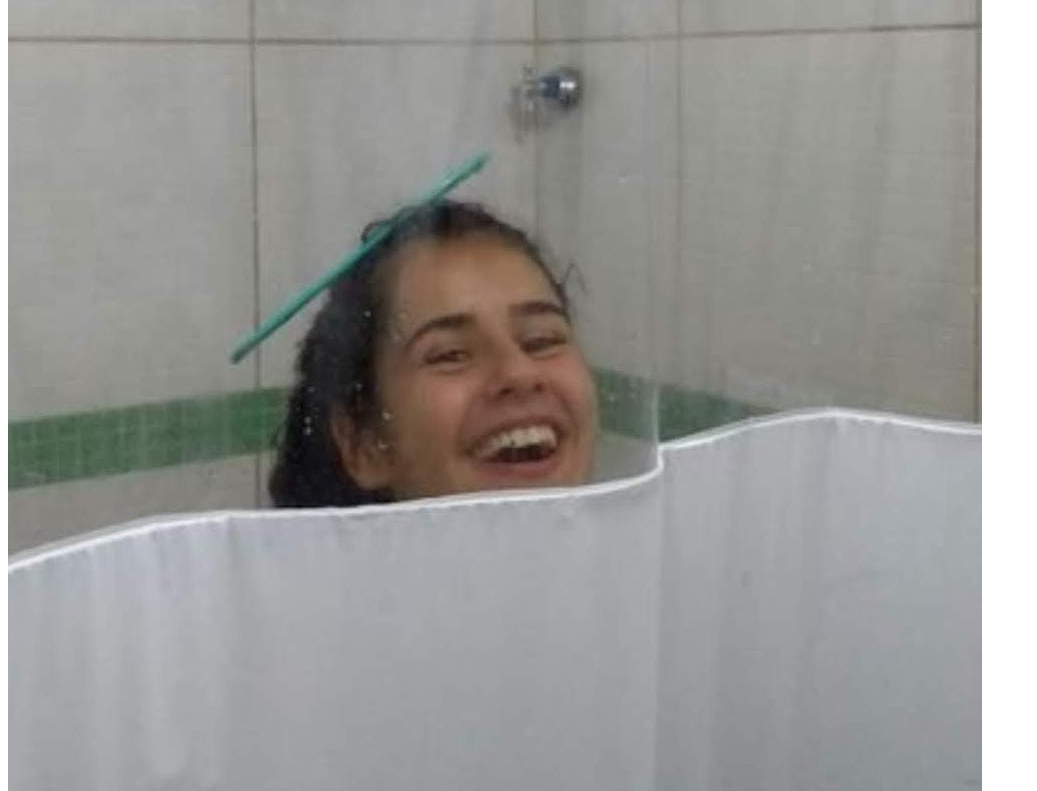
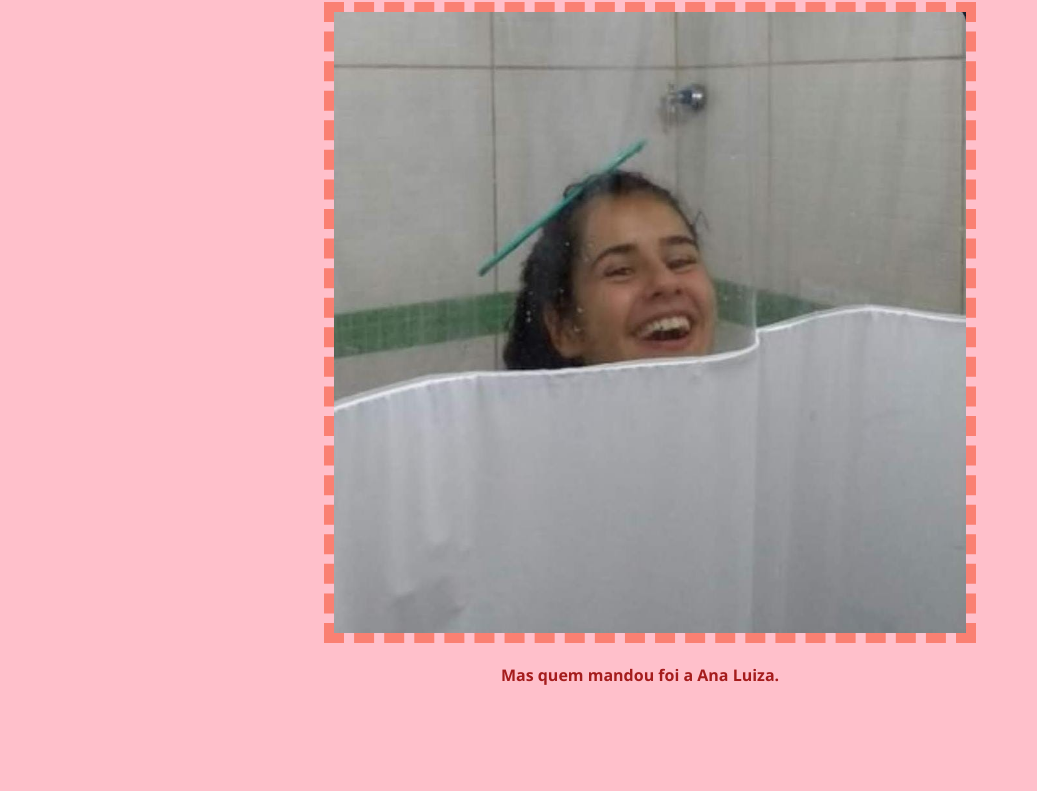
Before and after one commit to juliabarrosg/banho, a plain HTML site: page index.html in a window 1280 px wide. Shown: the part 124-915 px from the top of the page, without its empty margins (0-1037 px from the left). After the commit the page ends 826 px from the top, so only its background shows below. Drawn offline with Linux system fonts and the light colour scheme.

Commit message:
Add files via upload

```diff
--- a/style.css
+++ b/style.css
@@ -1,4 +1,22 @@
-#Meme{
+body{
+    background-color: pink;
+}
+h1{
+text-transform:uppercase;
+font-size: 25px;
+}
+p{
+    font-weight: bold;
+}
+.Meme{
     width:50%;
     margin-left:25%;
+    margin-top:75px;
+    color:rgb(165, 28, 28);
+    font-family: 'Segoe UI', Tahoma, Geneva, Verdana, sans-serif;
+    text-align: center;
 }
+.image{
+    border:10px dashed salmon;
+    width:100%;
+}
```
